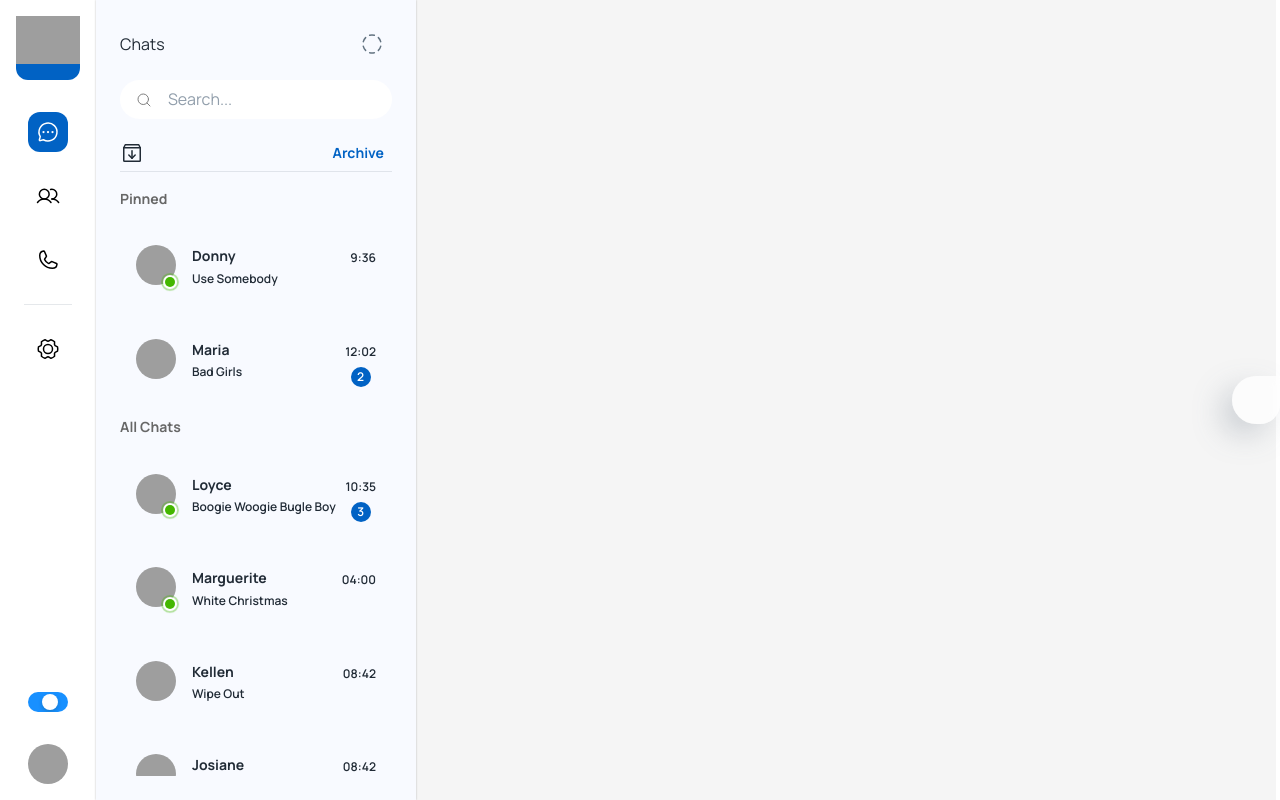
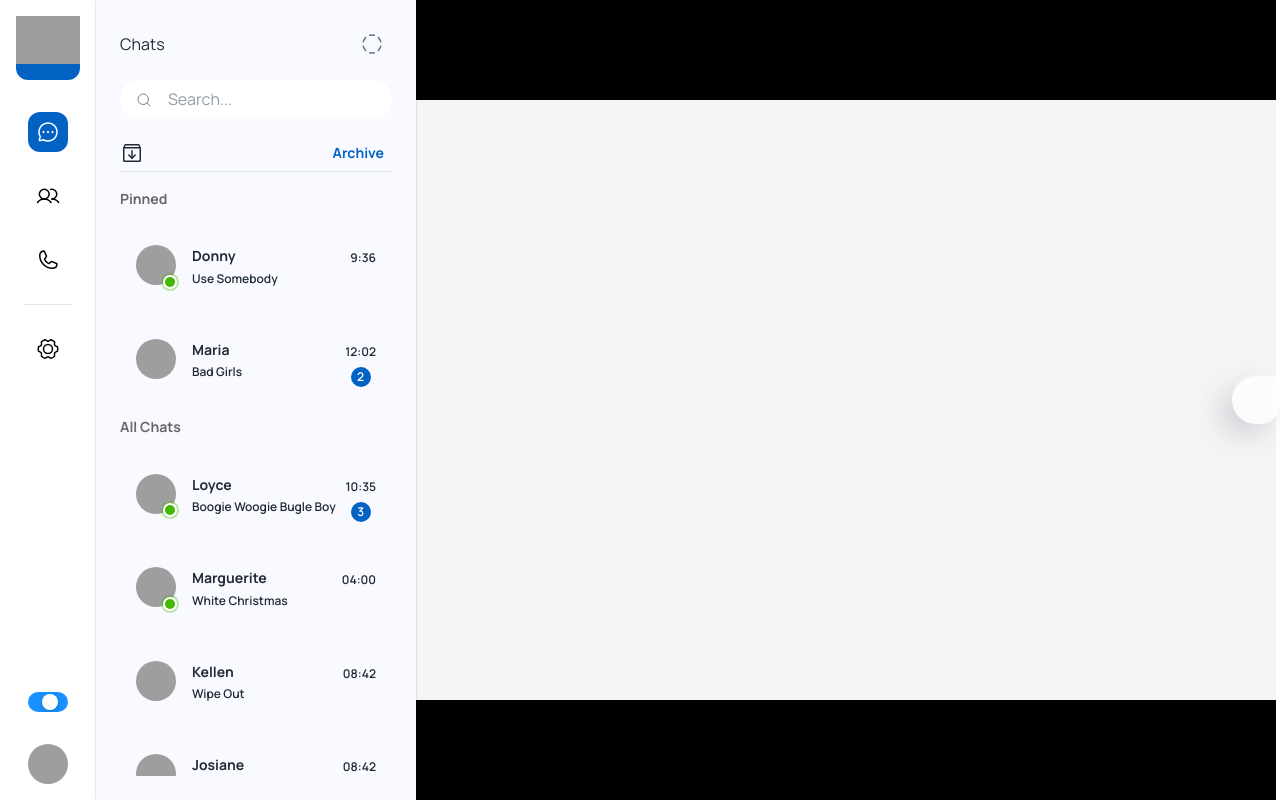
Before and after one commit to rohan-tech-negi/Chat-App, a React (Create React App) app: page /app in a window 1280 px wide. Built offline with nearby package versions, Linux system fonts and the light colour scheme; grey boxes are pictures that could not be loaded; some icons are missing.

Commit message:
structure the chat section now will be seperating the design

```diff
--- a/src/components/conversation/index.js
+++ b/src/components/conversation/index.js
@@ -5,7 +5,17 @@ const Conversation = () => {
   return (
     <Stack height={"100%"} maxHeight={"100vh"} width={"auto"}>
         {/* chatheader */}
-        <Box sx={{}}>
+        <Box sx={{height:100, width: "100%", backgroundColor: "#000"}}>
+
+        </Box>
+
+        {/* msg */}
+        <Box width={"100%"} sx={{flexGrow: 1}}>
+
+        </Box>
+
+        {/* chat footer */}
+        <Box sx={{height: 100, width: "100%", backgroundColor: "#000"}}>
 
         </Box>
     </Stack>
```
